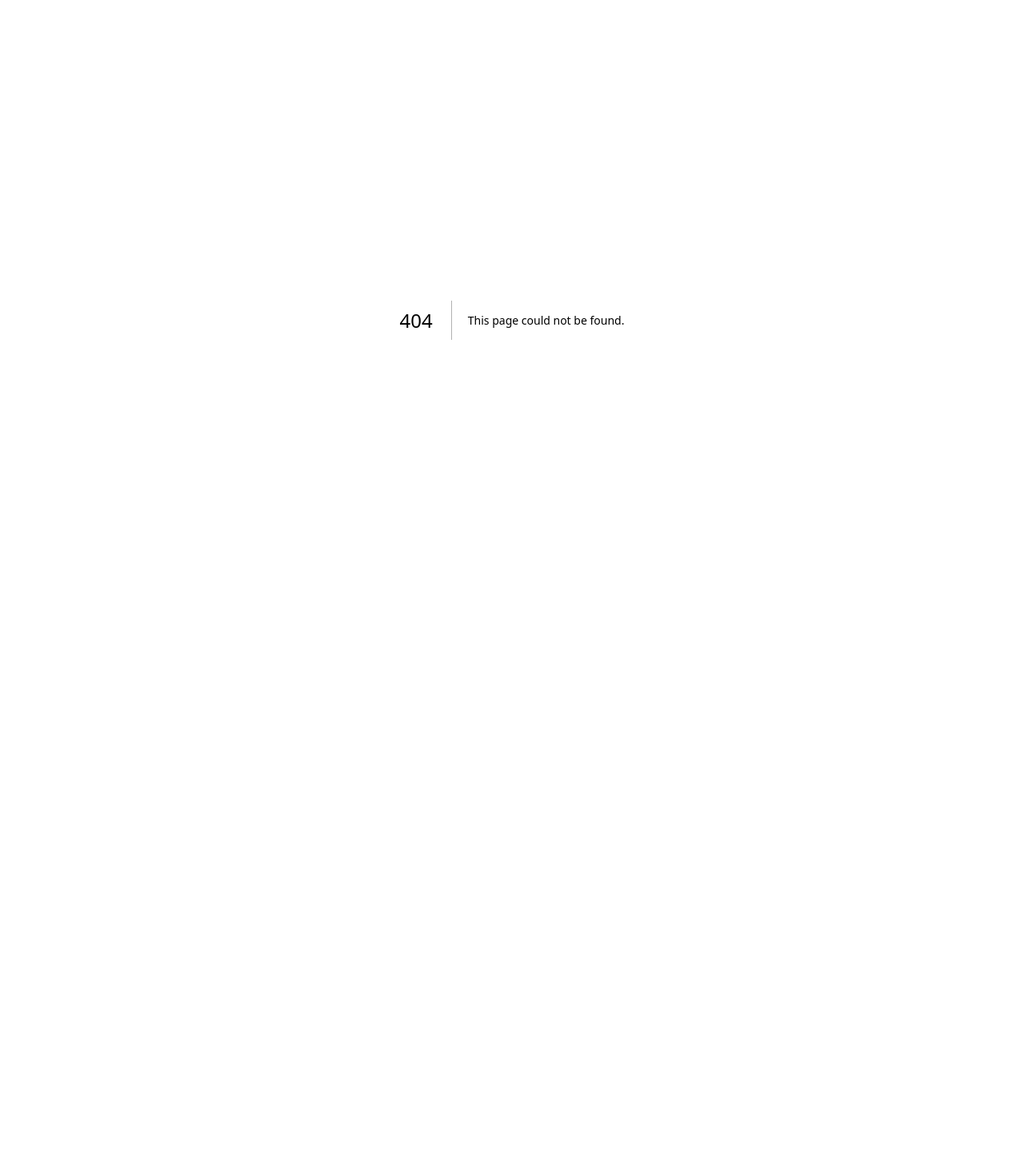
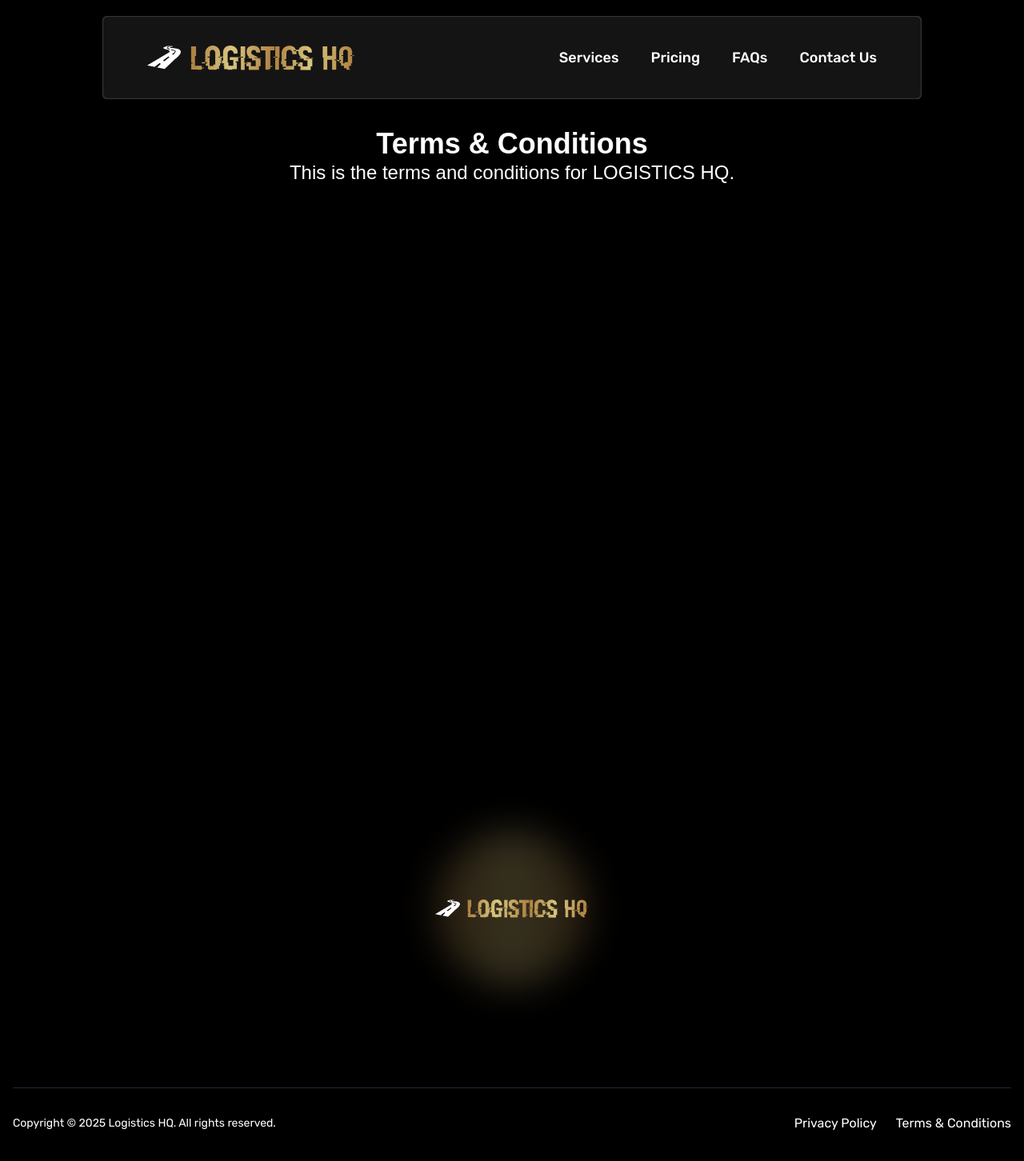
Before and after one commit to nikimoore44/logisticshq.io, a Next.js app: page /terms-conditions in a window 1280 px wide. Before the commit this address had no page. Shown: the top 1452 px of the page at 80% size. Before the commit the page ends 800 px from the top, so only its background shows below. Built offline with nearby package versions, Linux system fonts and the light colour scheme; a web font is replaced by a local one.

Commit message:
minor adjustments

```diff
--- a/src/app/components/Contactus.tsx
+++ b/src/app/components/Contactus.tsx
@@ -19,11 +19,11 @@ const Contactus: React.FC = () => {
             <p className="text-white text-xl leading-relaxed" style={{ fontFamily: 'var(--font-rubik)' }}>
               <a
                 href="mailto:la@logixticshq.io"
-                className="underline hover:text-[#D8C67F] transition-colors"
+                className="underline font-bold hover:text-[#D8C67F] transition-colors"
               >
                 la@logixticshq.io
               </a>
-              or fill out the inquiry form.
+              {" "}or fill out the inquiry form.
             </p>
           </div>
         </ScrollAnimation>
@@ -34,7 +34,17 @@ const Contactus: React.FC = () => {
             <div className="space-y-8">
               {/* Google Maps Embed */}
               <div className="w-full h-96 rounded-lg overflow-hidden">
-                <iframe
+              <iframe
+                src="https://www.google.com/maps/embed?pb=!1m18!1m12!1m3!1d3313.365824843651!2d-118.21082862454506!3d33.85446182814839!2m3!1f0!2f0!3f0!3m2!1i1024!2i768!4f13.1!3m3!1m2!1s0x80c2cba56212b15f%3A0x3eb31cbe25a678af!2sCalifornia%20FBA%20Prep%20Center%20%7C%20E-commerce%20Fulfillment%20Center%20%7C%203PL%20Warehouse!5e0!3m2!1sen!2s!4v1755608494445!5m2!1sen!2s"
+                width="100%"
+                height="100%"
+                style={{ border: 0 }}
+                loading="lazy"
+                referrerPolicy="no-referrer-when-downgrade"
+                title="Gardena, CA Location"
+                className="rounded-lg"
+              ></iframe>
+                {/* <iframe
                   src="https://www.google.com/maps/embed?pb=!1m18!1m12!1m3!1d3316.1234567890123!2d-118.3091185!3d33.8837294!2m3!1f0!2f0!3f0!3m2!1i1024!2i768!4f13.1!3m3!1m2!1s0x80c2b581539bdd09%3A0xc619371ab562ca91!2sGardena%2C%20CA%2C%20USA!5e0!3m2!1sen!2sus!4v1234567890123"
                   width="100%"
                   height="100%"
@@ -44,7 +54,7 @@ const Contactus: React.FC = () => {
                   referrerPolicy="no-referrer-when-downgrade"
                   title="Gardena, CA Location"
                   className="rounded-lg"
-                ></iframe>
+                ></iframe> */}
               </div>
 
               {/* Contact Information */}
@@ -54,21 +64,21 @@ const Contactus: React.FC = () => {
                     <path d="M2.003 5.884L10 9.882l7.997-3.998A2 2 0 0016 4H4a2 2 0 00-1.997 1.884z" />
                     <path d="M18 8.118l-8 4-8-4V14a2 2 0 002 2h12a2 2 0 002-2V8.118z" />
                   </svg>
-                  <span style={{ fontFamily: 'var(--font-rubik)' }}>la@logixticshq.io</span>
+                  <a href="mailto:la@logixticshq.io" style={{ fontFamily: 'var(--font-rubik)' }}>la@logixticshq.io</a>
                 </div>
 
                 <div className="flex items-center text-xl text-white">
                   <svg className="w-5 h-5 mr-3 text-white" fill="currentColor" viewBox="0 0 20 20">
                     <path d="M2 3a1 1 0 011-1h2.153a1 1 0 01.986.836l.74 4.435a1 1 0 01-.54 1.06l-1.548.773a11.037 11.037 0 006.105 6.105l.774-1.548a1 1 0 011.059-.54l4.435.74a1 1 0 01.836.986V17a1 1 0 01-1 1h-2C7.82 18 2 12.18 2 5V3z" />
                   </svg>
-                  <span style={{ fontFamily: 'var(--font-rubik)' }}>(123)-456-7890</span>
+                  <a href="tel:+1234567890" style={{ fontFamily: 'var(--font-rubik)' }}>(123)-456-7890</a>
                 </div>
 
                 <div className="flex items-center text-xl text-white">
                   <svg className="w-5 h-5 mr-3 text-white" fill="currentColor" viewBox="0 0 20 20">
                     <path fillRule="evenodd" d="M5.05 4.05a7 7 0 119.9 9.9L10 18.9l-4.95-4.95a7 7 0 010-9.9zM10 11a2 2 0 100-4 2 2 0 000 4z" clipRule="evenodd" />
                   </svg>
-                  <span style={{ fontFamily: 'var(--font-rubik)' }}>Gardena, CA 92048</span>
+                  <a href="https://www.google.com/maps/dir//Gardena+California/@33.8837294,-118.3091185,16z/data=!4m8!4m7!1m0!1m5!1m1!1s0x80c2b581539bdd09:0xc619371ab562ca91!2m2!1d-118.3091185!2d33.8837294?entry=ttu&g_ep=EgoyMDI1MDgxMy4wIKXMDSoASAFQAw%3D%3D" target="_blank" style={{ fontFamily: 'var(--font-rubik)' }}>Gardena, CA 92048</a>
                 </div>
               </div>
             </div>
@@ -163,7 +173,10 @@ const Contactus: React.FC = () => {
                   <a href="#"
                      type="button"
                      className="bg-white text-black font-semibold py-4 px-12 rounded-lg hover:bg-gray-100 hover:shadow-xl hover:shadow-[#D8C67F]/40 hover:-translate-y-2 hover:scale-105 transition-all duration-300 text-lg"
-                     style={{ fontFamily: 'var(--font-rubik)' }}
+                     style={{
+                      fontFamily: 'var(--font-rubik)',
+                      background: 'linear-gradient(to right, #AE8041, #D8C67F)'
+                    }}
                    >
                      Get Started
                    </a>
--- a/src/app/components/NavBar.tsx
+++ b/src/app/components/NavBar.tsx
@@ -74,8 +74,8 @@ const ShowcaseNavbar = () => {
             )}
           </button>
 
-                 {/* Logo */}
-         <div className="flex items-center">
+          {/* Logo */}
+         <a href="/" className="flex items-center">
            <Image
              src="/svgs/logo1.svg"
              alt="Logistics HQ Logo"
@@ -84,14 +84,14 @@ const ShowcaseNavbar = () => {
              className="w-full h-full"
            />
 
-         </div>
+         </a>
 
          {/* Desktop Links */}
          <div className="hidden md:flex gap-x-10 2xl:gap-x-10 items-center text-white font-medium text-lg" style={{ fontFamily: 'var(--font-rubik)' }}>
-           <Link href="#services" className="hover:text-primary transition-colors">Services</Link>
-           <Link href="#pricing" className="hover:text-primary transition-colors">Pricing</Link>
-           <Link href="#faqs" className="hover:text-primary transition-colors">FAQs</Link>
-           <Link href="#contactus" className="hover:text-primary transition-colors">Contact Us</Link>
+           <Link href="/#services" className="hover:text-primary transition-colors">Services</Link>
+           <Link href="/#pricing" className="hover:text-primary transition-colors">Pricing</Link>
+           <Link href="/#faqs" className="hover:text-primary transition-colors">FAQs</Link>
+           <Link href="/#contactus" className="hover:text-primary transition-colors">Contact Us</Link>
          </div>
 
       </div>
@@ -101,16 +101,16 @@ const ShowcaseNavbar = () => {
         <div className="md:hidden px-6 pb-4 bg-[#181717]/90">
           <ul className="flex flex-col gap-4 text-white font-medium text-base">
             <li>
-              <Link href="#services" onClick={() => setMenuOpen(false)} className="hover:text-gray-300">Services</Link>
+              <Link href="/#services" onClick={() => setMenuOpen(false)} className="hover:text-gray-300">Services</Link>
             </li>
             <li>
-              <Link href="#pricing" onClick={() => setMenuOpen(false)} className="hover:text-gray-300">Pricing</Link>
+              <Link href="/#pricing" onClick={() => setMenuOpen(false)} className="hover:text-gray-300">Pricing</Link>
             </li>
             <li>
-              <Link href="#faqs" onClick={() => setMenuOpen(false)} className="hover:text-gray-300">FAQs</Link>
+              <Link href="/#faqs" onClick={() => setMenuOpen(false)} className="hover:text-gray-300">FAQs</Link>
             </li>
             <li>
-              <Link href="#contactus" onClick={() => setMenuOpen(false)} className="hover:text-gray-300">Contact Us</Link>
+              <Link href="/#contactus" onClick={() => setMenuOpen(false)} className="hover:text-gray-300">Contact Us</Link>
             </li>
           </ul>
         </div>
--- /dev/null
+++ b/src/app/privacy-policy/page.tsx
@@ -0,0 +1,25 @@
+import { Metadata } from "next";
+import NavBar from "../components/NavBar";
+import Footer from "../components/Footer";
+
+export const metadata: Metadata = {
+    title: "Privacy Policy - LOGISTICS HQ",
+    description: "Privacy Policy for LOGISTICS HQ",
+};
+
+export default function PrivacyPolicy() {
+    return (
+        <>
+        <div className="bg-black">
+          <NavBar />
+          <div className="mt-14 flex flex-col items-center min-h-screen">
+            <h1 className="text-white text-4xl font-bold">Privacy Policy</h1>
+            <p className="text-white text-2xl">
+                This is the privacy policy for LOGISTICS HQ.
+            </p>
+          </div>
+          <Footer />
+        </div>
+      </>
+    );
+}
--- /dev/null
+++ b/src/app/terms-conditions/page.tsx
@@ -0,0 +1,25 @@
+import { Metadata } from "next";
+import NavBar from "../components/NavBar";
+import Footer from "../components/Footer";
+
+export const metadata: Metadata = {
+    title: "Terms & Conditions - LOGISTICS HQ",
+    description: "Terms & Conditions for LOGISTICS HQ",
+};
+
+export default function TermsConditions() {
+    return (
+        <>
+        <div className="bg-black">
+          <NavBar />
+          <div className="mt-14 flex flex-col items-center min-h-screen">
+            <h1 className="text-white text-4xl font-bold">Terms & Conditions</h1>
+            <p className="text-white text-2xl">
+                This is the terms and conditions for LOGISTICS HQ.
+            </p>
+          </div>
+          <Footer />
+        </div>
+      </>
+    );
+}
```
Also changed, not shown: src/app/page.tsx (indentation only).
